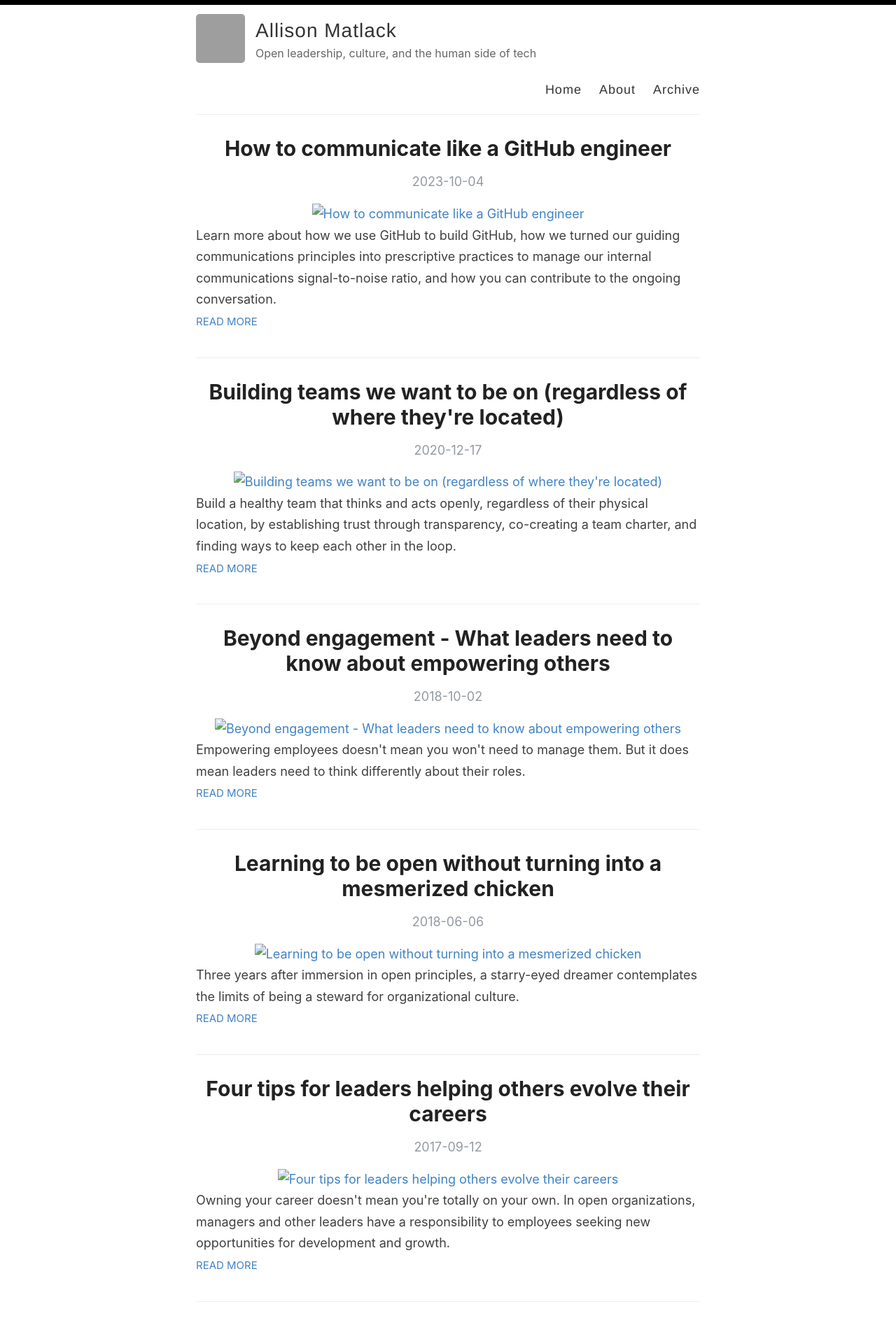
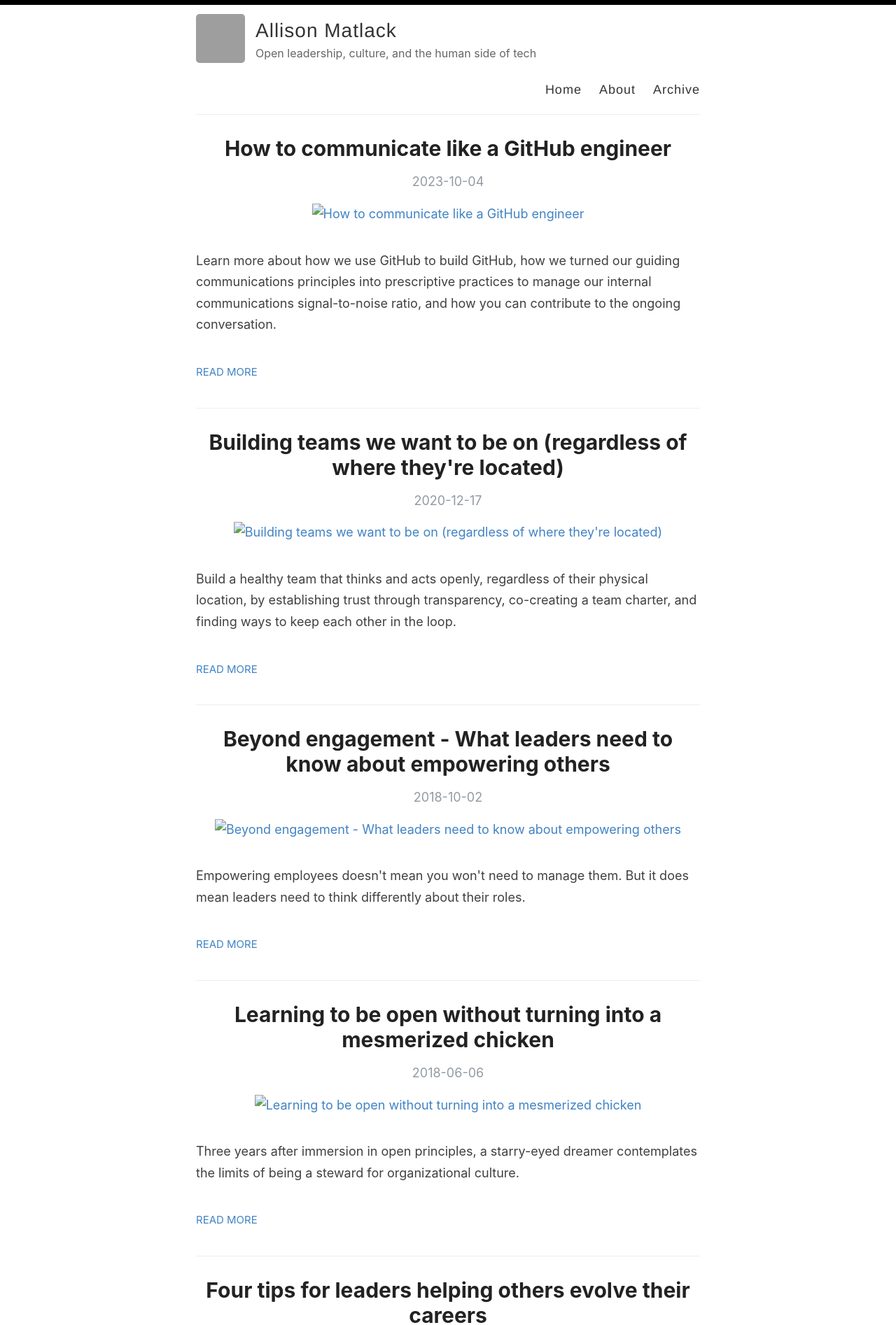
Before and after one commit to amatlack/amatlack.github.io, a Jekyll site: the page built from index.html, in a window 1280 px wide. Shown: the top 1894 px of the page at 70% size. Built offline with Jekyll 4.4.1, drawn with Linux system fonts in a browser that asks for light colours; the list of posts is cut into pages by our own code; grey boxes are pictures that could not be loaded.

Commit message:
updating description class

```diff
--- a/index.html
+++ b/index.html
@@ -15,7 +15,7 @@ layout: default
           <img src="{{ post.image | prepend: site.baseurl }}" alt="{{ post.title }}" title="{{ post.title }}" />
         </div>
       </a>
-      <div class="entry">
+      <div class="post_desc">
         {{ post.description }}
       </div>
 
```
